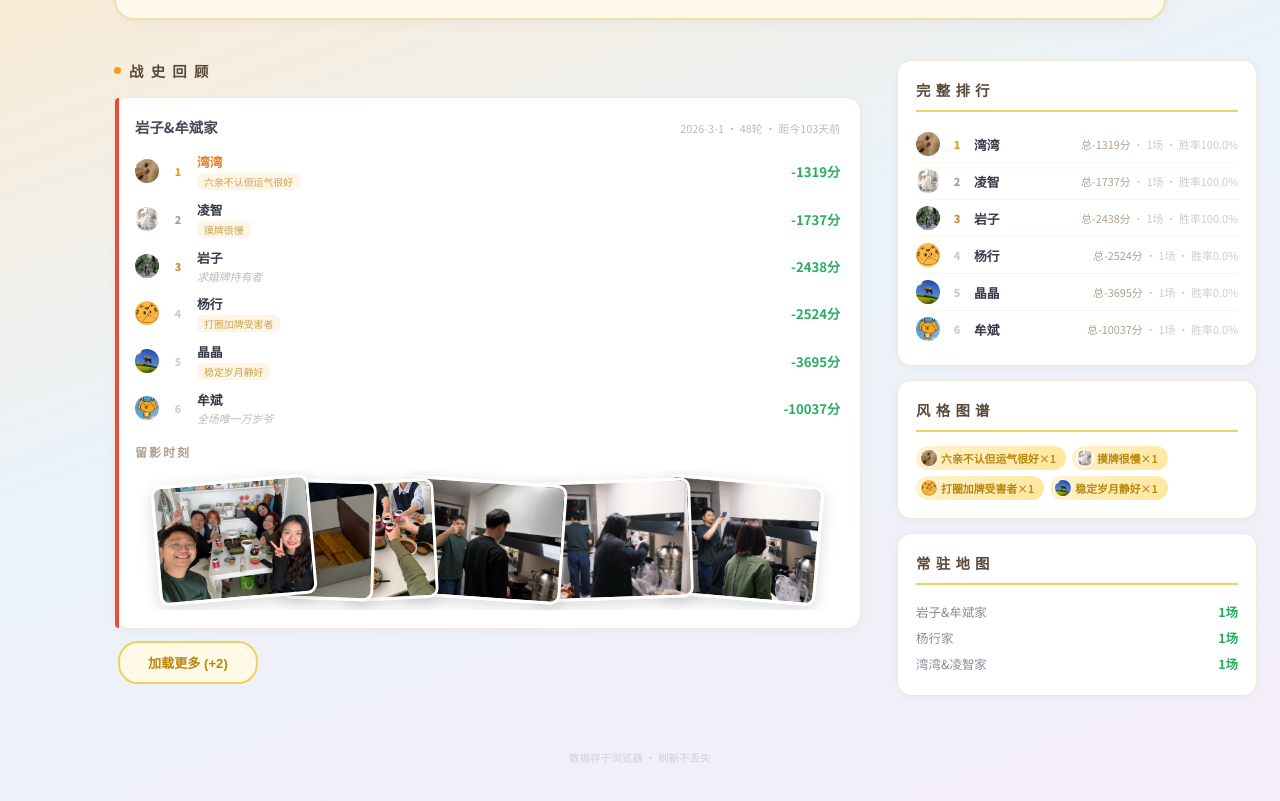
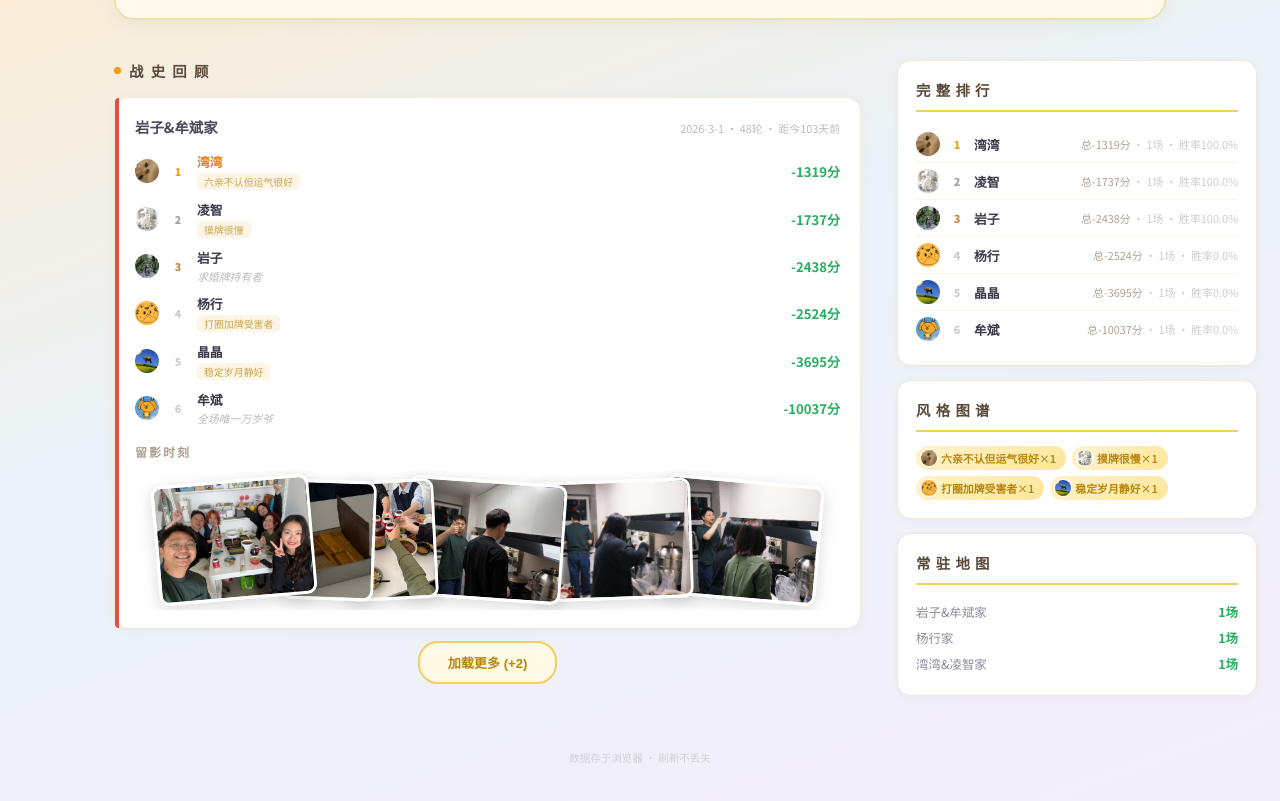
Before and after one commit to moluyimo-eng/uno-tracker, a plain HTML site: page index.html in a window 1280 px wide. Shown: the part 692-1493 px from the top of the page. Drawn offline with Linux system fonts and the light colour scheme.

Commit message:
加载更多按钮居中

```diff
--- a/index.html
+++ b/index.html
@@ -271,7 +271,7 @@
   <div>
     <div class="sec-hd"><div class="dot" style="background:#f39c12"></div><div class="txt">战 史 回 顾</div></div>
     <div id="chronicle"></div>
-    <div id="load-more-wrap" style="text-align:left;padding-left:4px;margin-top:8px;"></div>
+    <div id="load-more-wrap" style="text-align:center;margin-top:8px;"></div>
   </div>
   <div>
     <div class="sb-card">
```
